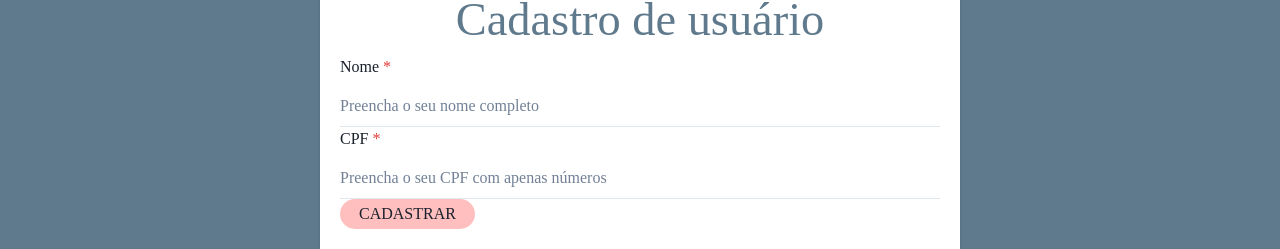
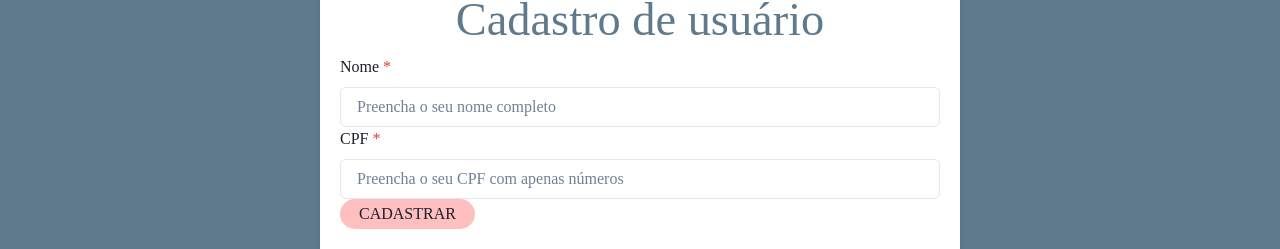
Before and after one commit to Samara-Bastos/Votacao_React, a React (Create React App) app: page /usuario in a window 1280 px wide. Shown: the part 172-421 px from the top of the page. Built offline with nearby package versions, Linux system fonts and the light colour scheme.

Commit message:
Implementando metodos de cadastro e visualização

```diff
--- a/src/components/formPauta/index.jsx
+++ b/src/components/formPauta/index.jsx
@@ -1,9 +1,9 @@
 import './style.css';
-import InputForm from '../input';
+import Botao from "../../components/botao";
 import { useState } from 'react';
-import {FormControl,FormLabel, Switch} from '@chakra-ui/react';
+import {FormControl,FormLabel, Input, Switch} from '@chakra-ui/react';
 
-function FormPauta() {
+function FormPauta({onSubmit}) {
     const [FormDataPauta, setFormDataPauta] = useState({
         titulo: '',
         descricao: '',
@@ -25,12 +25,12 @@ function FormPauta() {
         <form className='FormUsuario'>
              <FormControl isRequired>
                 <FormLabel htmlFor='titulo'>Titulo</FormLabel>
-                <InputForm tipo={'text'} value={FormDataPauta.titulo} onChange={onChange} name='titulo' placeholder={'Preencha o titulo'} />
+                <Input type={'text'} value={FormDataPauta.titulo} onChange={onChange} name='titulo' placeholder={'Preencha o titulo'} />
             </FormControl>
 
             <FormControl>
                 <FormLabel htmlFor='descricao'>Descrição</FormLabel>
-                <InputForm tipo={'text'} value={FormDataPauta.descricao} onChange={onChange} name='descricao' placeholder={'Preencha a descrição'}  />
+                <Input type={'text'} value={FormDataPauta.descricao} onChange={onChange} name='descricao' placeholder={'Preencha a descrição'}  />
             </FormControl>
 
             <FormControl className='dFlex'>
@@ -40,12 +40,13 @@ function FormPauta() {
                 </div>
                 <div>
                     <FormLabel htmlFor='tempoSessao'>Tempo da sessão de votação</FormLabel>
-                    <InputForm tipo={'number'} value={FormDataPauta.tempoSessao} onChange={onChange} name='tempoSessao' />
+                    <Input type={'number'} value={FormDataPauta.tempoSessao} onChange={onChange} name='tempoSessao' />
                 </div>
             </FormControl>
+
+            <Botao texto={'CADASTRAR'} onClick={(e) => onSubmit(e, FormDataPauta)} />
         </form>
     );
-
   }
 
   export default FormPauta;
--- a/src/components/formUsuario/index.jsx
+++ b/src/components/formUsuario/index.jsx
@@ -1,9 +1,9 @@
 import './style.css';
-import InputForm from '../input';
+import Botao from "../../components/botao";
 import { useState } from 'react';
-import {FormControl,FormLabel} from '@chakra-ui/react';
+import {FormControl,FormLabel, Input} from '@chakra-ui/react';
 
-function FormUsuario() {
+function FormUsuario({onSubmit}) {
     const [FormDataUser, setFormDataUser] = useState({
         nome: '',
         cpf: ''
@@ -12,6 +12,8 @@ function FormUsuario() {
     const onChange = (e) =>{
         const {name, value} = e.target;
         setFormDataUser({...FormDataUser, [name]: value});
+
+        console.log(FormDataUser);
     }
 
 
@@ -19,13 +21,15 @@ function FormUsuario() {
         <form className='FormUsuario'>
              <FormControl isRequired>
                 <FormLabel htmlFor='nome'>Nome</FormLabel>
-                <InputForm tipo={'text'} value={FormDataUser.nome} onChange={onChange} name='nome' placeholder={'Preencha o seu nome completo'} />
+                <Input type='text' value={FormDataUser.nome} onChange={onChange} name='nome' placeholder={'Preencha o seu nome completo'} />
             </FormControl>
 
             <FormControl isRequired>
                 <FormLabel htmlFor='cpf'>CPF</FormLabel>
-                <InputForm tipo={'text'} value={FormDataUser.cpf} onChange={onChange} nome='cpf' placeholder={'Preencha o seu CPF com apenas números'}  />
+                <Input type='text' value={FormDataUser.cpf} onChange={onChange} name='cpf' placeholder={'Preencha o seu CPF com apenas números'}  />
             </FormControl>
+
+            <Botao texto={'CADASTRAR'} onClick={(e) => onSubmit(e, FormDataUser)} />
         </form>
     );
 
--- a/src/components/input/index.jsx
+++ /dev/null
@@ -1,12 +0,0 @@
-import './style.css';
-import { Input } from '@chakra-ui/react'
-
-function InputForm({tipo, placeholder}) {
-    return (
-        <Input className='Input' type={tipo}
-        variant='flushed' placeholder={placeholder}
-        />
-    );
-  }
-
-  export default InputForm;
--- /dev/null
+++ b/src/components/subtitulo/index.jsx
@@ -0,0 +1,16 @@
+import styled from 'styled-components';
+
+const H4Estilizado = styled.h4`
+    font-size: ${props => props.tamanho || '1em'};
+    color: ${props => props.color || '#000'};
+`;
+
+function SubTitulo({children, color, tamanho}) {
+    return (
+        <H4Estilizado color={color} tamanho={tamanho}>
+            {children}
+        </H4Estilizado>
+    )
+  }
+
+  export default SubTitulo;
--- a/src/pages/pauta/CadastroPauta.jsx
+++ b/src/pages/pauta/CadastroPauta.jsx
@@ -1,18 +1,29 @@
-import Botao from "../../components/botao";
 import Box from "../../components/card";
 import FormPauta from "../../components/formPauta";
 import TituloCard from "../../components/tituloCard";
+import Api from "../../lib/api";
+import { useNavigate  } from 'react-router-dom';
+import { toast } from 'react-toastify';
 
 function CadastroPauta(){
-    const teste = () => {
-        console.log("Botão clicado!");
+    const navigate = useNavigate();
+
+    const onSubmit = (e, FormDataPauta) => {
+        e.preventDefault();
+
+        Api.post("/pauta",FormDataPauta)
+            .then((response) => {
+                toast.success('Pauta inserida com sucesso!');
+                navigate('/pauta/view');
+            }).catch((error) => {
+                toast.error('Ocorreu algum problema, tente novamente por favor!');
+            })
     };
 
     return(
        <Box>
             <TituloCard texto={'Cadastro de pauta'} color={'#607a8d'} />
-            <FormPauta />
-            <Botao texto={'CADASTRAR'} onClick={teste} />
+            <FormPauta onSubmit={onSubmit} />
        </Box>
 
     )
--- a/src/pages/usuario/CadastroUsuario.jsx
+++ b/src/pages/usuario/CadastroUsuario.jsx
@@ -1,18 +1,31 @@
-import Botao from "../../components/botao";
 import Box from "../../components/card";
 import FormUsuario from "../../components/formUsuario";
 import TituloCard from "../../components/tituloCard";
+import Api from '../../lib/api';
+import { useNavigate  } from 'react-router-dom';
+import { toast } from 'react-toastify';
+
 
 function CadastroUsuario(){
-    const teste = () => {
-        console.log("Botão clicado!");
-    };
+    const navigate = useNavigate();
+
+    const onSubmit = (e, FormDataUser) => {
+        e.preventDefault();
+
+        Api.post("/usuario", FormDataUser)
+            .then((response) => {
+                toast.success('Usuário inserido com sucesso!');
+                navigate('/usuario/view');
+            })
+            .catch((error) => {
+                toast.error('Ocorreu algum problema, tente novamente por favor!');
+            });
+    }
 
     return(
        <Box>
             <TituloCard texto={'Cadastro de usuário'} color={'#607a8d'} />
-            <FormUsuario />
-            <Botao texto={'CADASTRAR'} onClick={teste} />
+            <FormUsuario onSubmit={onSubmit} />
        </Box>
 
     )
--- a/src/pages/usuario/ViewUsuarios.jsx
+++ b/src/pages/usuario/ViewUsuarios.jsx
@@ -1,10 +1,38 @@
 import TituloCard from "../../components/tituloCard";
+import SubTitulo from "../../components/subtitulo";
+import { useEffect, useState } from "react";
+import Api from '../../lib/api';
+import { toast } from 'react-toastify';
 
 
 function ViewUsuarios(){
+    const [usuarios, setUsuarios] = useState([]);
+
+    const getUsuarios = async() => {
+        await Api.get("/usuario/view")
+                .then((response) => {
+                    const data = response.data;
+                    setUsuarios(data);
+                })
+                .catch((error) => {
+                    toast.error('Ocorreu algum problema, tente novamente por favor!');
+                });
+    }
+
+    useEffect(()=> {
+        getUsuarios();
+    }, [])
+
     return(
         <div>
             <TituloCard texto={'Usuários registrados'} color={'#FFFFFF'} />
+            <div>
+                {
+                    usuarios.map((usuario) => (
+                        <SubTitulo color={'#FFFFFF'} tamanho={'1em'} >{usuario.nome}</SubTitulo>
+                    ))
+                }
+            </div>
         </div>
     )
 }
```
Also changed, not shown: src/components/input/style.css (deleted).
